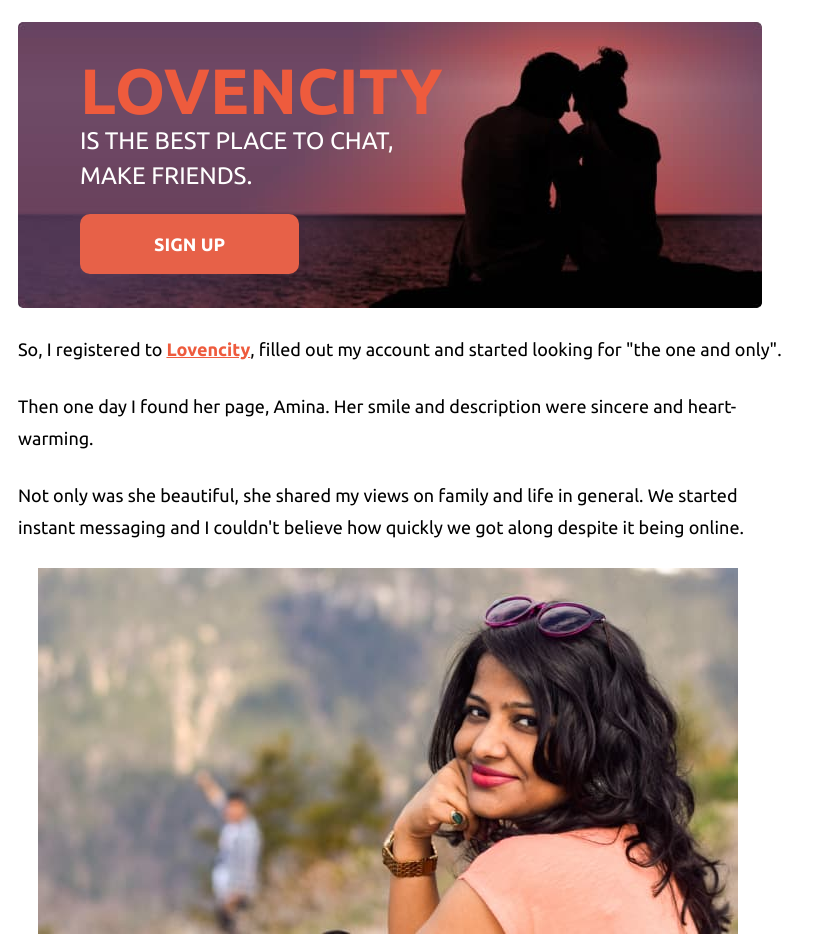
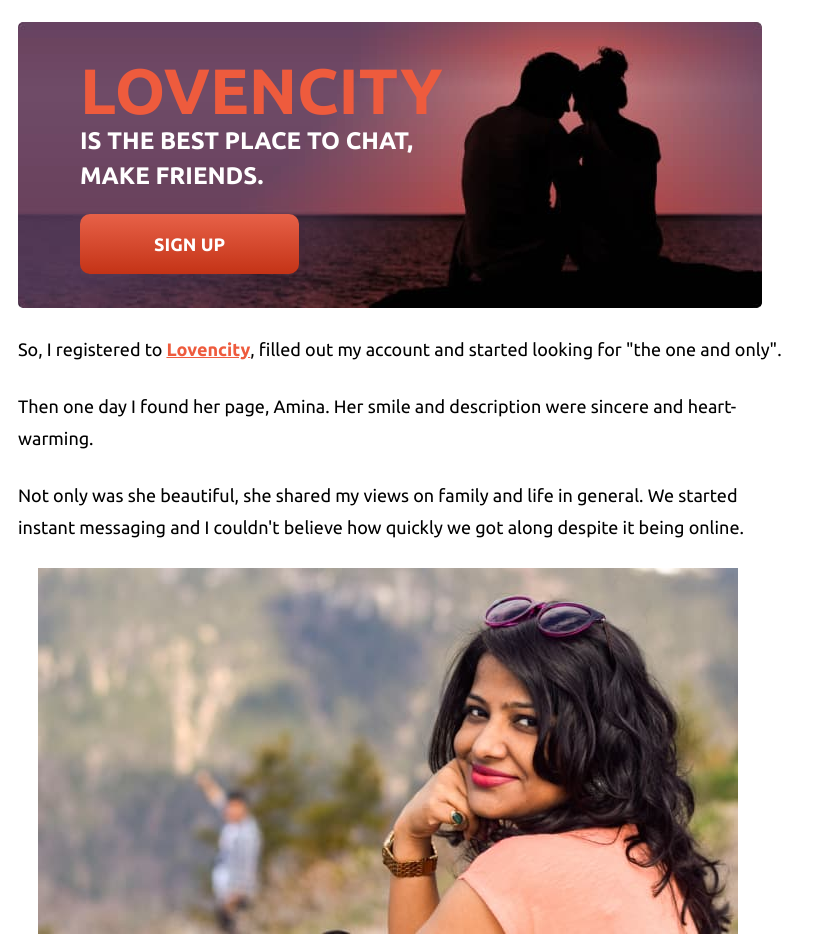
Before and after one commit to uzinok/Storyloves-preland-in_en, a website: page src/index.html in a window 1280 px wide. Shown: the part 1261-2198 px from the top of the page, without its empty margins (0-825 px from the left). Drawn offline with nearby package versions, Linux system fonts and the light colour scheme; files that its build step writes are made by us from their sources; a script that the page names is missing.

Commit message:
поправляет по макету

```diff
--- a/src/styles/layout/scaffolding.scss
+++ b/src/styles/layout/scaffolding.scss
@@ -186,6 +186,7 @@
 		font-size: 20px;
 		line-height: 35px;
 		text-transform: uppercase;
+		font-weight: 700;
 
 		@media (min-width: $min-md) {
 			max-width: 384px;
@@ -203,6 +204,7 @@
 		text-transform: uppercase;
 		text-decoration: none;
 		background-color: #E76148;
+		background-image: linear-gradient(180deg, #e76148 0%, #c43316 100%);
 		border-radius: 10px;
 		transition: background-color 0.25s ease-in-out, color 0.25s ease-in-out;
 
```
